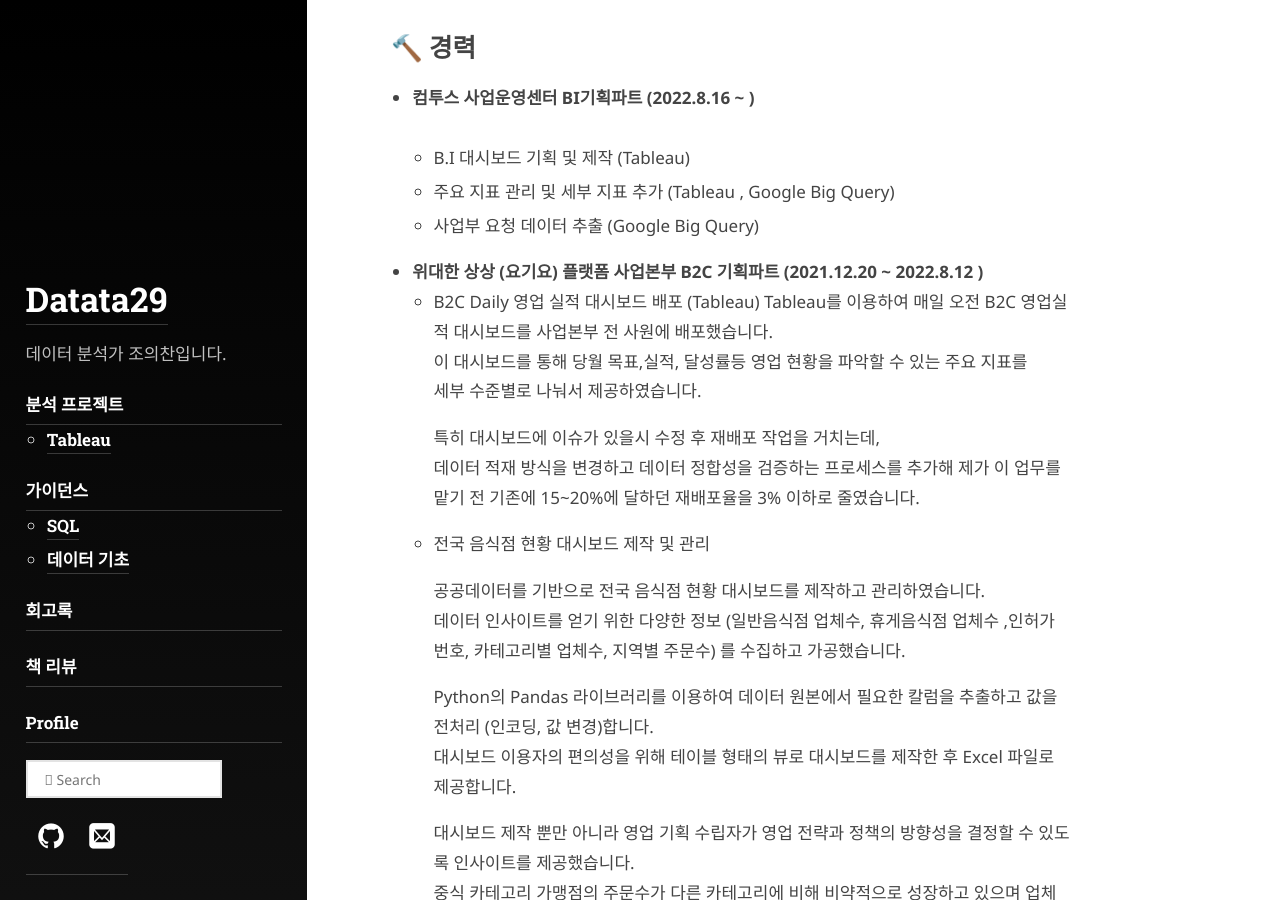
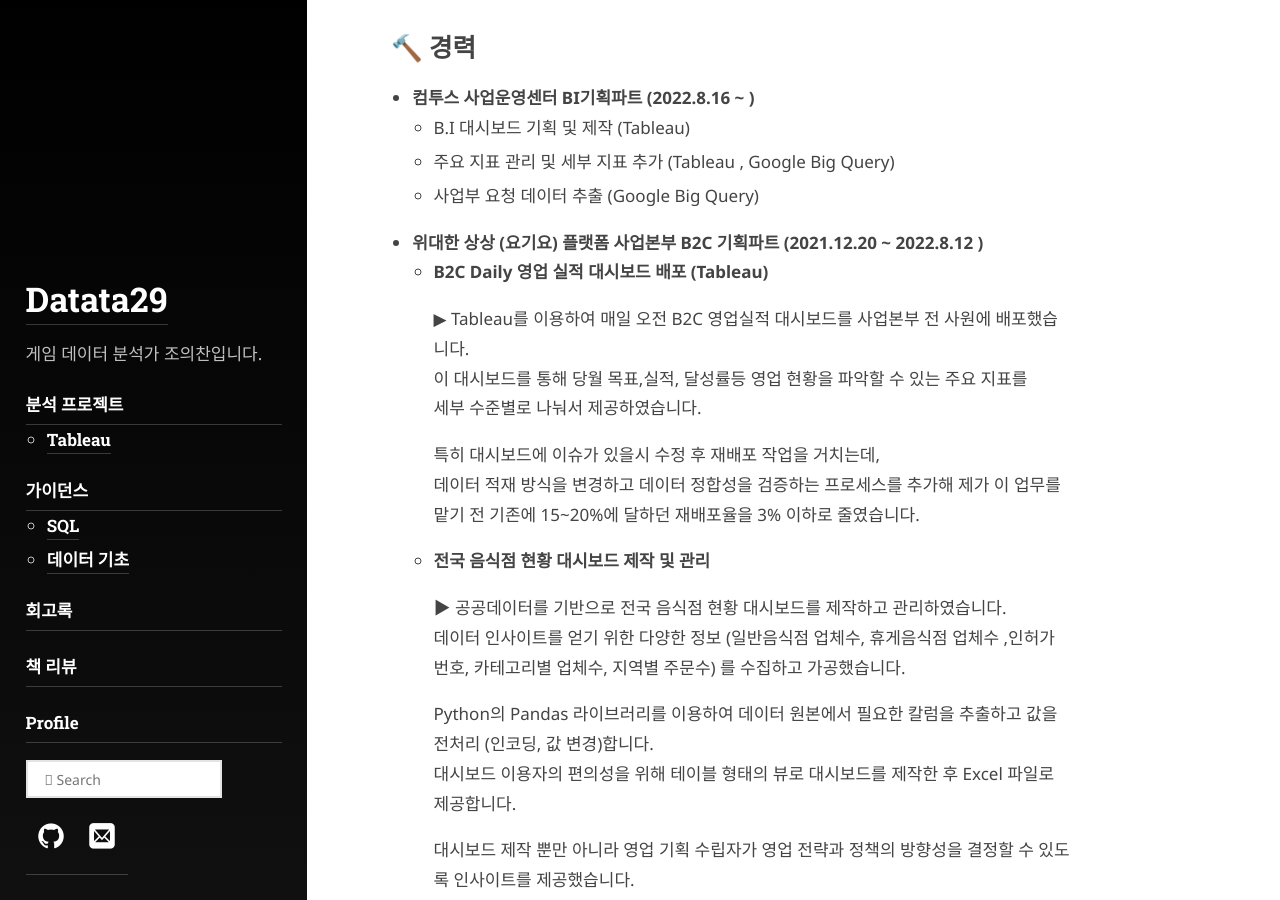
Before and after one commit to datata29/datata29.github.io, a Jekyll site: the page built from about.md, in a window 1280 px wide and 900 px high, scrolled down 553 px. Built offline with Jekyll 4.4.1, drawn with Linux system fonts in a browser that asks for light colours; nearby versions of some CDN libraries; some web fonts are replaced.

Commit message:
profile_edit_re
profile_edit_re

```diff
--- a/_config.yml
+++ b/_config.yml
@@ -27,11 +27,11 @@
 # A short description (~150 chars) of the page used for the meta description tag.
 # Can use markdown, but no more than one paragraph (enforced by `>`)
 description:           >
-  데이터 분석가 조의찬입니다.
+  게임 데이터 분석가 조의찬입니다.
 
 # A shorter description for the sidebar.
 tagline:               >
-  데이터 분석가 조의찬입니다.
+  게임 데이터 분석가 조의찬입니다.
 
 # A list of keywords for your blog
 keywords:              [Data Analysis]
--- a/about.md
+++ b/about.md
@@ -18,34 +18,35 @@
 
 ##  🔨 경력
 
-- **컴투스 사업운영센터 BI기획파트 (2022.8.16 ~  )** <br><br>
+- **컴투스 사업운영센터 BI기획파트 (2022.8.16 ~  )** <br>
   - B.I 대시보드 기획 및 제작 (Tableau)
   - 주요 지표 관리 및 세부 지표 추가 (Tableau , Google Big Query)
-  - 사업부 요청 데이터 추출 (Google Big Query)
+  - 사업부 요청 데이터 추출 (Google Big Query) <br>
 
 - **위대한 상상 (요기요) 플랫폼 사업본부 B2C 기획파트 (2021.12.20 ~ 2022.8.12 )** <br>
-  - B2C Daily 영업 실적 대시보드 배포 (Tableau)
-    Tableau를 이용하여 매일 오전 B2C 영업실적 대시보드를 사업본부 전 사원에 배포했습니다. <br>
-    이 대시보드를 통해 당월 목표,실적, 달성률등 영업 현황을 파악할 수 있는 주요 지표를 <br>
-    세부 수준별로 나눠서 제공하였습니다.<br>
+  - **B2C Daily 영업 실적 대시보드 배포 (Tableau)**
 
-    특히 대시보드에 이슈가 있을시 수정 후 재배포 작업을 거치는데,
-    데이터 적재 방식을 변경하고 데이터 정합성을 검증하는 프로세스를 추가해
-    제가 이 업무를 맡기 전 기존에 15~20%에 달하던 재배포율을 3% 이하로 줄였습니다.
+    ▶ Tableau를 이용하여 매일 오전 B2C 영업실적 대시보드를 사업본부 전 사원에 배포했습니다. <br>
+      이 대시보드를 통해 당월 목표,실적, 달성률등 영업 현황을 파악할 수 있는 주요 지표를 <br>
+      세부 수준별로 나눠서 제공하였습니다.<br>
 
-  - 전국 음식점 현황 대시보드 제작 및 관리
+      특히 대시보드에 이슈가 있을시 수정 후 재배포 작업을 거치는데,
+      데이터 적재 방식을 변경하고 데이터 정합성을 검증하는 프로세스를 추가해
+      제가 이 업무를 맡기 전 기존에 15~20%에 달하던 재배포율을 3% 이하로 줄였습니다.
 
-    공공데이터를 기반으로 전국 음식점 현황 대시보드를 제작하고 관리하였습니다.<br>
-    데이터 인사이트를 얻기 위한 다양한 정보 (일반음식점 업체수, 휴게음식점 업체수 ,인허가 번호, 카테고리별 업체수, 지역별 주문수) 를
-    수집하고 가공했습니다.<br>
+  - **전국 음식점 현황 대시보드 제작 및 관리**
 
-    Python의 Pandas 라이브러리를 이용하여 데이터 원본에서 필요한 칼럼을 추출하고 값을 전처리 (인코딩, 값 변경)합니다.<br>
-    대시보드 이용자의 편의성을 위해 테이블 형태의 뷰로 대시보드를 제작한 후 Excel 파일로 제공합니다.<br>
+    ▶ 공공데이터를 기반으로 전국 음식점 현황 대시보드를 제작하고 관리하였습니다.<br>
+      데이터 인사이트를 얻기 위한 다양한 정보 (일반음식점 업체수, 휴게음식점 업체수 ,인허가 번호, 카테고리별 업체수, 지역별 주문수) 를
+      수집하고 가공했습니다.<br>
 
-    대시보드 제작 뿐만 아니라 영업 기획 수립자가 영업 전략과 정책의 방향성을 결정할 수 있도록 인사이트를 제공했습니다.<br>
-    중식 카테고리 가맹점의 주문수가 다른 카테고리에 비해 비약적으로 성장하고 있으며 업체수 또한 증가하고 있는 점,<br>
-    실적(배달 주문수,주문 금액)과 자사 입점 업체 수를 비교 분석하여 집중 공략할 지역은 어디인지 등<br>
-    다양한 인사이트를 제공했습니다.<br>
+      Python의 Pandas 라이브러리를 이용하여 데이터 원본에서 필요한 칼럼을 추출하고 값을 전처리 (인코딩, 값 변경)합니다.<br>
+      대시보드 이용자의 편의성을 위해 테이블 형태의 뷰로 대시보드를 제작한 후 Excel 파일로 제공합니다.<br>
+
+      대시보드 제작 뿐만 아니라 영업 기획 수립자가 영업 전략과 정책의 방향성을 결정할 수 있도록 인사이트를 제공했습니다.<br>
+      중식 카테고리 가맹점의 주문수가 다른 카테고리에 비해 비약적으로 성장하고 있으며 업체수 또한 증가하고 있는 점,<br>
+      실적(배달 주문수,주문 금액)과 자사 입점 업체 수를 비교 분석하여 집중 공략할 지역은 어디인지 등<br>
+      다양한 인사이트를 제공했습니다.<br>
 
 ---
 ##  🧰 성장
```
